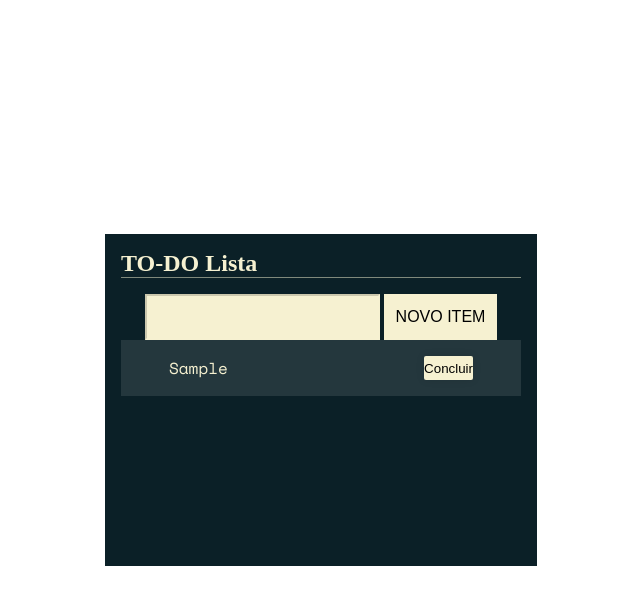
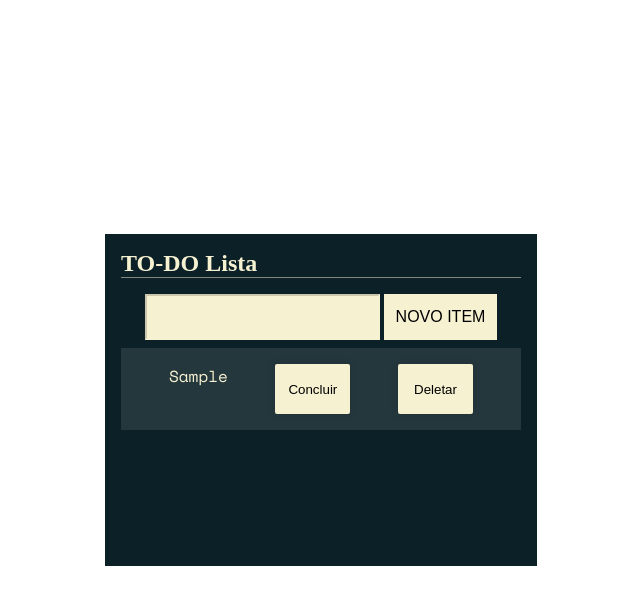
Before and after one commit to Crisleine-Erculano/to-do-list, a plain HTML site: page index.html in a window 1280 px wide. Both pictures are taken after typing "Sample" into the empty fields and a click on the button "NOVO ITEM". Shown: the whole page, without its empty margins (319-959 px from the left). Drawn offline with nearby package versions, Linux system fonts and the light colour scheme; a web font is replaced by a local one.

Commit message:
feat: Criar botão de deletar e estilizar classe done

```diff
--- a/assets/css/style.css
+++ b/assets/css/style.css
@@ -4,8 +4,11 @@
 }
 :root{
    --borda:rgba(246, 241, 209, 0.5);
+   --box-shadow:rgba(0, 0, 0, 0.1);
    --hover:rgba(246, 241, 209, 0.1);
    --texto:#F6F1D1;
+   --tarefa:rgba(255, 255, 255, 0.1);
+   --tarefaConcluida:#46494C;
    --todo-list:#0B2027;
    --bioRhyme: "BioRhyme", serif;
    --space-mono: "Space Mono", monospace;
@@ -57,34 +60,45 @@
 }
 
 .lista {
+   list-style: none;
    padding: 0;
-   list-style: none;
    width: 100%;
  }
 
  .tarefa {
-   background-color: rgba(255, 255, 255, 0.1);
-   color: #F6F1D1;
+   background-color: var(--tarefa) ;
+   color: var(--texto);
    display: flex;
    justify-content: space-between;
    margin-bottom: 0.5rem;
+   margin-top: 0.5rem;
    padding: 1rem 3rem;
+   height: 50px;
+
+
  }
  .botao-conclui, .botao-delete {
-   background-color: #F6F1D1;
+   background-color: var(--texto);
    border: none;
-   box-shadow: 0 0 8px rgba(0, 0, 0, 0.1);
+   border-radius: 2px;
+   box-shadow: 0 0 8px var(--box-shadow);
+   cursor: pointer;
    outline: none;
-   border-radius: 2px;
-   cursor: pointer;
+   height: 50px;
+   width: 75px;
  }
- .tarefa.done .botao-conclui {
-   background-color: #46494C;
-   color: #F6F1D1;
+ .done .botao-conclui {
+   background-color:var(--tarefaConcluida) ;
+   color: var(--texto);
+
  }
+
  .content {
    margin: 0;
+
+
  }
- .tarefa.done .content {
+ .done .content {
    text-decoration: line-through;
+
  }
--- a/assets/js/main.js
+++ b/assets/js/main.js
@@ -3,21 +3,17 @@ const criarTarefa = (evento) => {
    const input = document.querySelector('[data-form-input]');
    const lista = document.querySelector('[data-lista]');
    const valor = input.value;
-   var itens = [];
 
-   itens.push(valor)
-   itens.map(function (valor) {
-      // Criar o elemento 'li' dentro da 'ul'.
-      const tarefa = document.createElement('li');
-      tarefa.classList.add('tarefa');
+   // Criar o elemento 'li' dentro da 'ul'.
+   const tarefa = document.createElement('li');
+   tarefa.classList.add('tarefa');
 
-      const conteudo = `<p class content>${valor}</p>`;
+   const conteudo = `<p class="content">${valor}</p>`;
 
-      tarefa.innerHTML = conteudo
-      tarefa.appendChild(BotaoConcluir())
-      lista.appendChild(tarefa)
-      console.log(itens)
-   })
+   tarefa.innerHTML = conteudo;
+   tarefa.appendChild(BotaoConcluir());
+   tarefa.appendChild(BotaoDeletar());
+   lista.appendChild(tarefa);
    input.value = '';
    input.focus();
 }
@@ -37,10 +33,29 @@ const concluirTarefa = (evento) =>{
   const botaoConcluir = evento.target;
 
   const tarefaConcluida = botaoConcluir.parentElement;
-  tarefaConcluida.classList.toggle('done')
+  tarefaConcluida.classList.toggle('done');
 
 
 }
+const BotaoDeletar = ()=>{
+   const botaoDeletar = document.createElement('button');
+
+   botaoDeletar.classList.add('botao-delete');
+   botaoDeletar.innerText = 'Deletar'
+
+   botaoDeletar.addEventListener('click', deletarTarefa);
+   return botaoDeletar;
+}
+
+const deletarTarefa = (evento) =>{
+  const botaoDeletar = evento.target;
+
+  const tarefaDeletada = botaoDeletar.parentElement;
+
+  tarefaDeletada.remove()
+  return botaoDeletar;
+}
+
 // Criar evento de click que dispara a Função criarTarefa para adcionar novas tarefas.
 const novaTarefa = document.querySelector('[data-form-buttom]');
 novaTarefa.addEventListener('click', criarTarefa);
```
